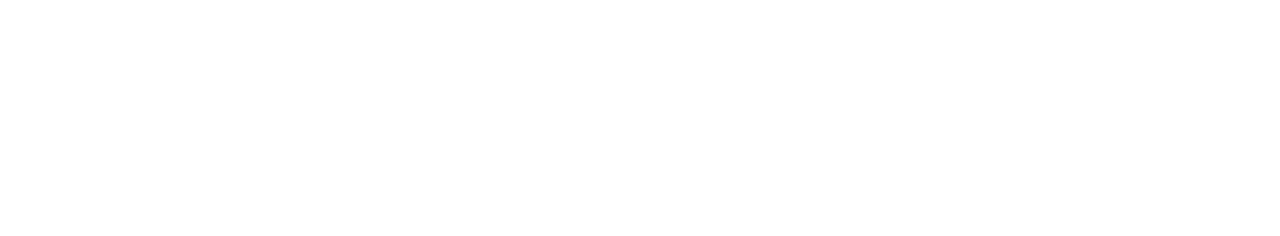
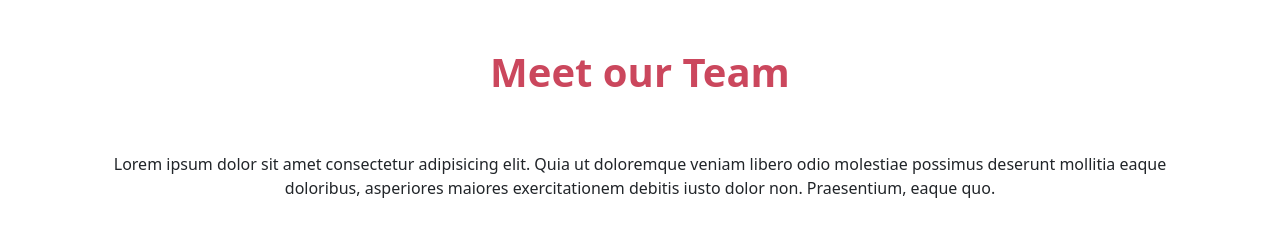
Before and after one commit to Carlomadella/js-our-team, a plain HTML site: page index.html in a window 1280 px wide. Drawn offline with nearby package versions, Linux system fonts and the light colour scheme.

Commit message:
[UPD] creato e stilizzato titolo e sottotitolo

```diff
--- a/css/style.css
+++ b/css/style.css
@@ -6,5 +6,4 @@
 
 h1{
     color: rgb(203, 71, 93);
-
 }
--- a/index.html
+++ b/index.html
@@ -8,7 +8,20 @@
     <link rel="stylesheet" href="./css/style.css">
 </head>
 <body>
+    <!-- Corpo della pagina -->
+    <div class="container">
+        <div class="row">
+            <!-- Titolo -->
+            <div class="col-12">
+                <h1 class="text-center fw-bold py-5">Meet our Team</h1>
+                <p class="text-center">Lorem ipsum dolor sit amet consectetur adipisicing elit. Quia ut doloremque veniam libero odio molestiae possimus deserunt mollitia eaque doloribus, asperiores maiores exercitationem debitis iusto dolor non. Praesentium, eaque quo.</p>
+            </div>
+        </div>
+        <!-- div per le card da renderizzare con Js-->
+        <div id="team-members" class="row">
 
+        </div>
+    </div>
     <script src="script.js"></script>
 </body>
 </html>
```
